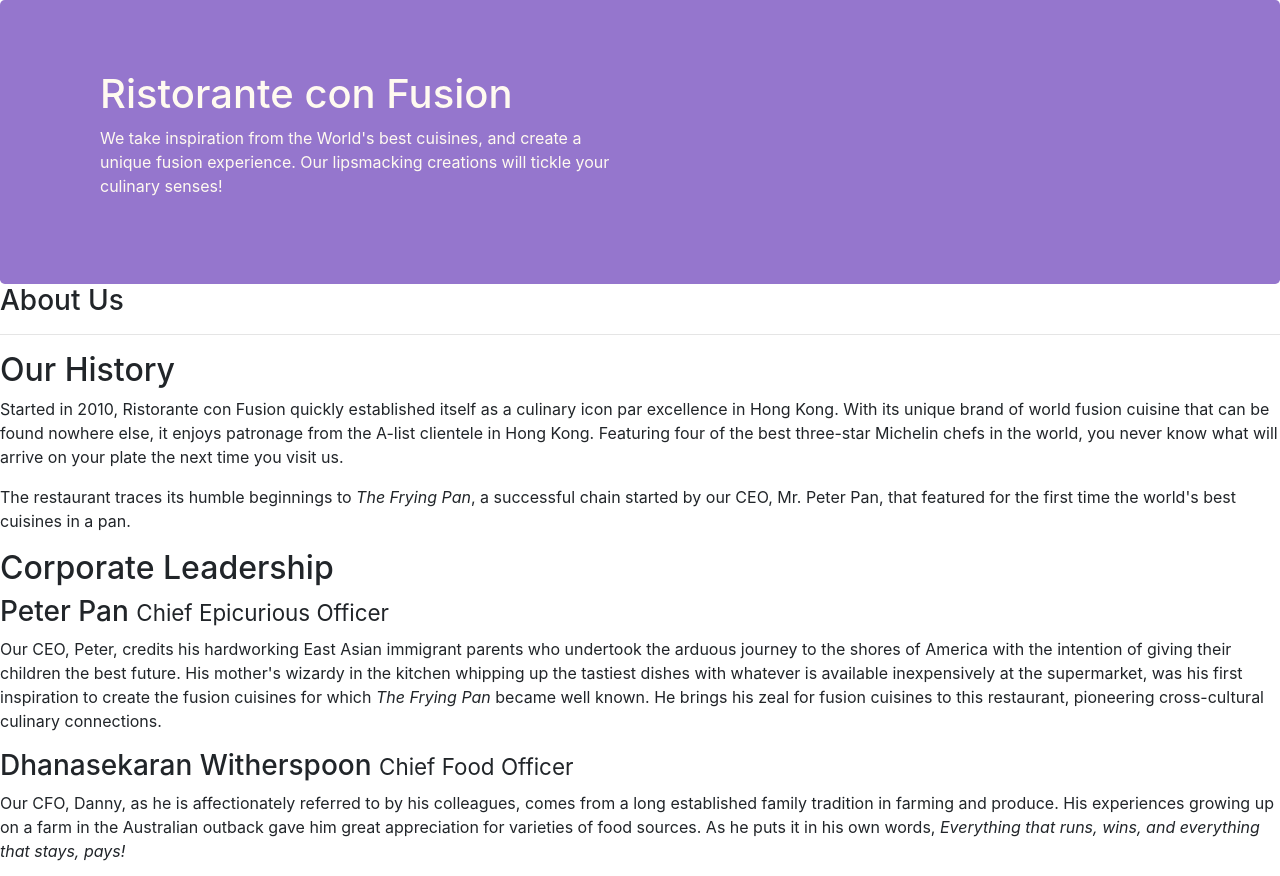
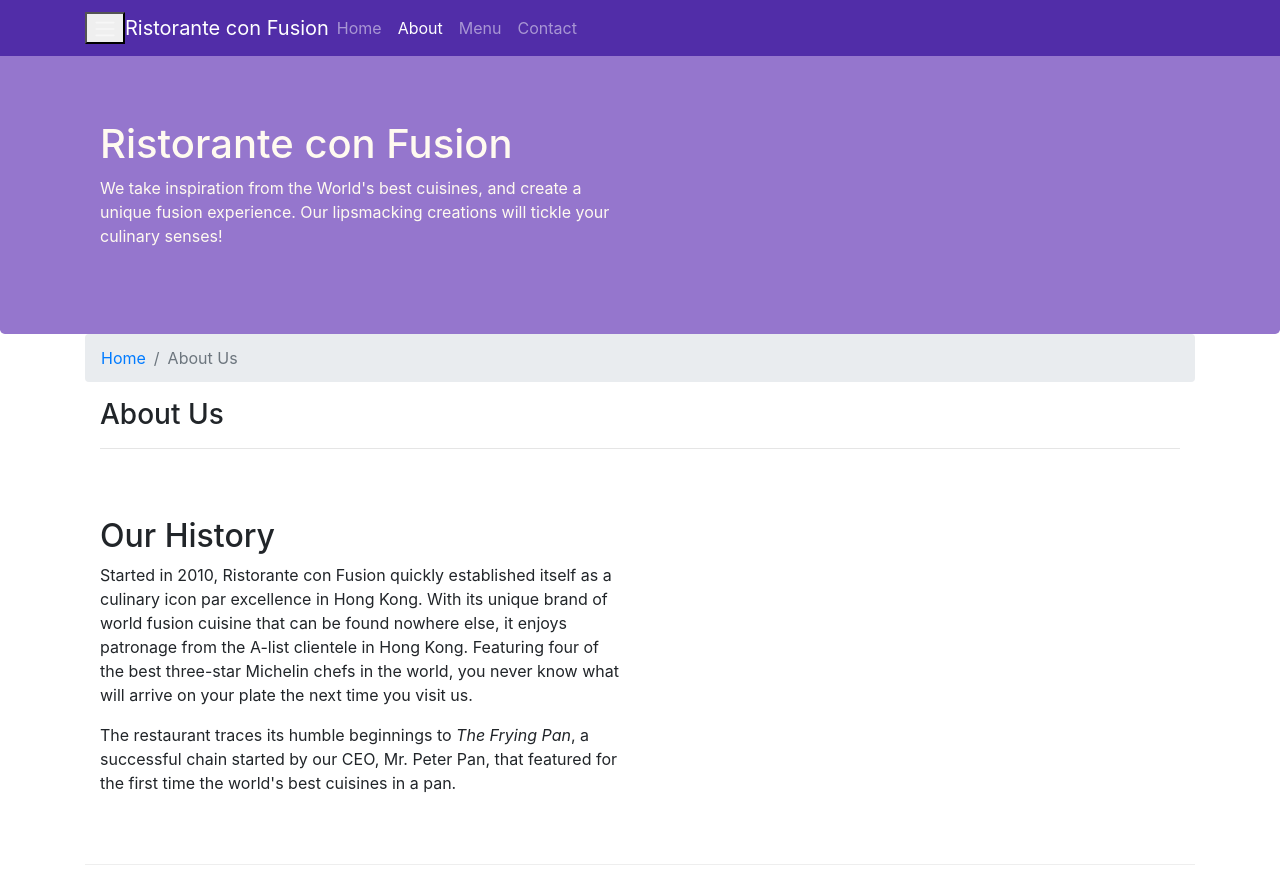
Before and after one commit to DanielCufino/BootStrapPractice, a website: page conFusion/aboutus.html in a window 1280 px wide. Shown: the top 876 px of the page. Drawn offline with nearby package versions, Linux system fonts and the light colour scheme.

Commit message:
navbar breadcrumbs

```diff
--- a/conFusion/aboutus.html
+++ b/conFusion/aboutus.html
@@ -15,6 +15,22 @@
   </head>
 
   <body>
+    <nav class="navbar navbar-dark navbar-expand-sm fixed-top">
+      <div class="container">
+        <button class="navbar-toggle" type="button" data-toggle="collapse" data-target="#Navbar">
+          <span class="navbar-toggler-icon"></span>
+        </button>
+        <a class="navbar-brand mr-auto" href="./index.html">Ristorante con Fusion</a>
+        <div class="collapse navbar-collapse" id="Navbar">
+          <ul class="navbar-nav mr-auto">
+            <li class="nav-item"><a class="nav-link" href="./index.html">Home</a></li>
+            <li class="nav-item active"><a class="nav-link" href="#">About</a></li>
+            <li class="nav-item"><a class="nav-link" href="#">Menu</a></li>
+            <li class="nav-item"><a class="nav-link" href="#">Contact</a></li>
+          </ul>
+        </div>
+      </div>
+    </nav>
     <header class="jumbotron">
       <div class="container">
         <div class="row row-header">
@@ -30,16 +46,20 @@
       </div>
     </header>
 
-    <div>
-      <div>
-        <div>
+    <div class="container">
+      <div class="align-items-center">
+        <ol class="col-12 breadcrumb">
+          <li class="breadcrumb-item"><a href="./index.html">Home</a></li>
+          <li class="breadcrumb-item active"><a>About Us</a></li>
+        </ol>
+        <div class="col-12 col-6-sm">
           <h3>About Us</h3>
           <hr />
         </div>
       </div>
 
-      <div>
-        <div>
+      <div class="row row-content align-items-center">
+        <div class="col-12 col-sm-6">
           <h2>Our History</h2>
           <p>
             Started in 2010, Ristorante con Fusion quickly established itself as a culinary icon par
@@ -57,12 +77,12 @@
         <div></div>
       </div>
 
-      <div>
+      <div class="row row-content align-items-center">
         <div>
           <!--Hide descriptions for extra small screen sizes-->
           <h2>Corporate Leadership</h2>
           <h3>Peter Pan <small>Chief Epicurious Officer</small></h3>
-          <p>
+          <p class="d-none d-sm-block">
             Our CEO, Peter, credits his hardworking East Asian immigrant parents who undertook the
             arduous journey to the shores of America with the intention of giving their children the
             best future. His mother's wizardy in the kitchen whipping up the tastiest dishes with
@@ -72,7 +92,7 @@
             culinary connections.
           </p>
           <h3>Dhanasekaran Witherspoon <small>Chief Food Officer</small></h3>
-          <p>
+          <p class="d-none d-sm-block">
             Our CFO, Danny, as he is affectionately referred to by his colleagues, comes from a long
             established family tradition in farming and produce. His experiences growing up on a
             farm in the Australian outback gave him great appreciation for varieties of food
@@ -80,14 +100,14 @@
             <em>Everything that runs, wins, and everything that stays, pays!</em>
           </p>
           <h3>Agumbe Tang <small>Chief Taste Officer</small></h3>
-          <p>
+          <p class="d-none d-sm-block">
             Blessed with the most discerning gustatory sense, Agumbe, our CTO, personally ensures
             that every dish that we serve meets his exacting tastes. Our chefs dread the tongue
             lashing that ensues if their dish does not meet his exacting standards. He lives by his
             motto, <em>You click only if you survive my lick.</em>
           </p>
           <h3>Alberto Somayya <small>Executive Chef</small></h3>
-          <p>
+          <p class="d-none d-sm-block">
             Award winning three-star Michelin chef with wide International experience having worked
             closely with whos-who in the culinary world, he specializes in creating mouthwatering
             Indo-Italian fusion experiences. He says,
@@ -106,7 +126,7 @@
           <div class="col-4 offset-1 col-sm-2">
             <h5>Links</h5>
             <ul class="list-unstyled">
-              <li><a href="#">Home</a></li>
+              <li><a href="./index.html">Home</a></li>
               <li><a href="#">About</a></li>
               <li><a href="#">Menu</a></li>
               <li><a href="#">Contact</a></li>
@@ -141,5 +161,10 @@
         </div>
       </div>
     </footer>
+    <!-- jQuery first, then Popper.js, then Bootstrap JS. -->
+    <script src="node_modules/jquery/dist/jquery.slim.min.js"></script>
+    <script src="node_modules/popper.js/dist/umd/popper.min.js"></script>
+    <!-- This is because BootStrap depends on these packages so they must be added first-->
+    <script src="node_modules/bootstrap/dist/js/bootstrap.min.js"></script>
   </body>
 </html>
--- a/conFusion/css/styles.css
+++ b/conFusion/css/styles.css
@@ -28,3 +28,12 @@
   margin: 0px;
   color: #0f0f0f;
 }
+
+body {
+  padding: 50px 0px 0px 0px;
+  z-index: 0;
+}
+
+.navbar-dark {
+  background-color: #512da8;
+}
```
Also changed, not shown: conFusion/index.html (+18 -1 lines).
